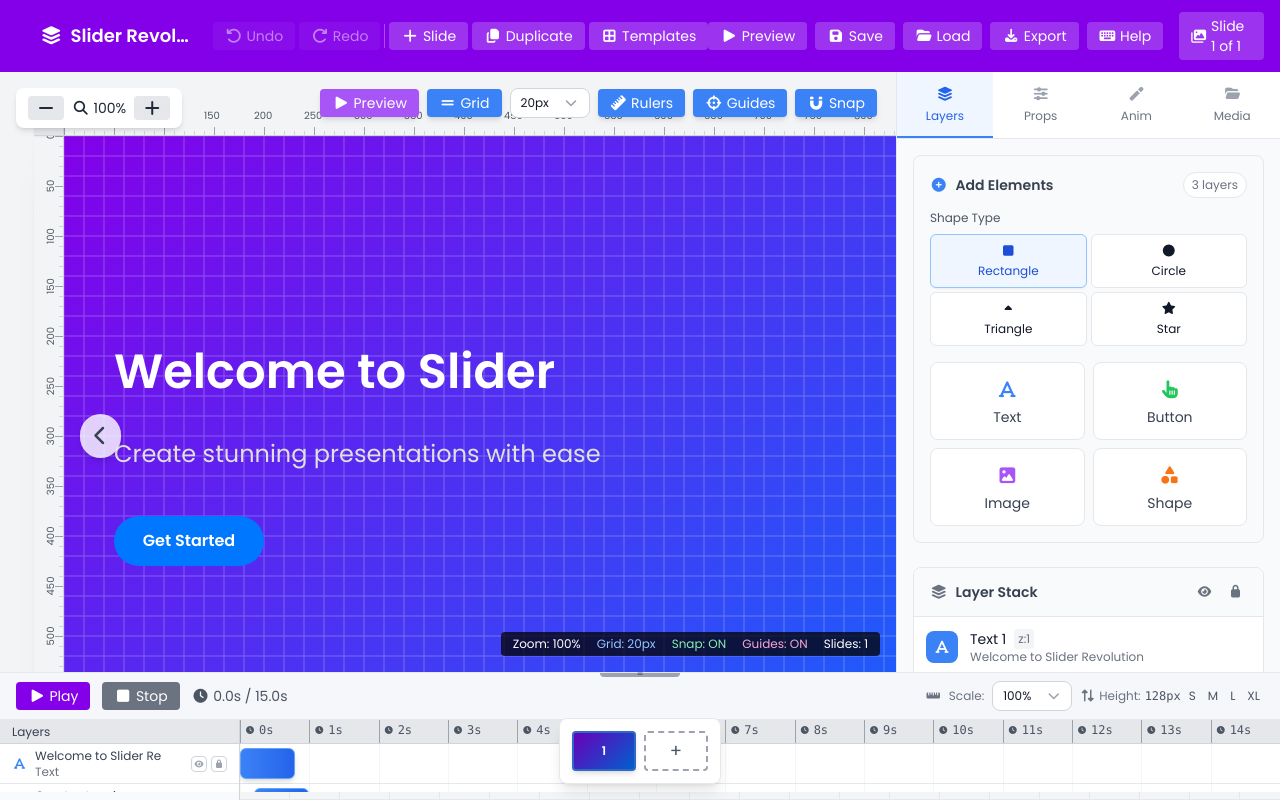
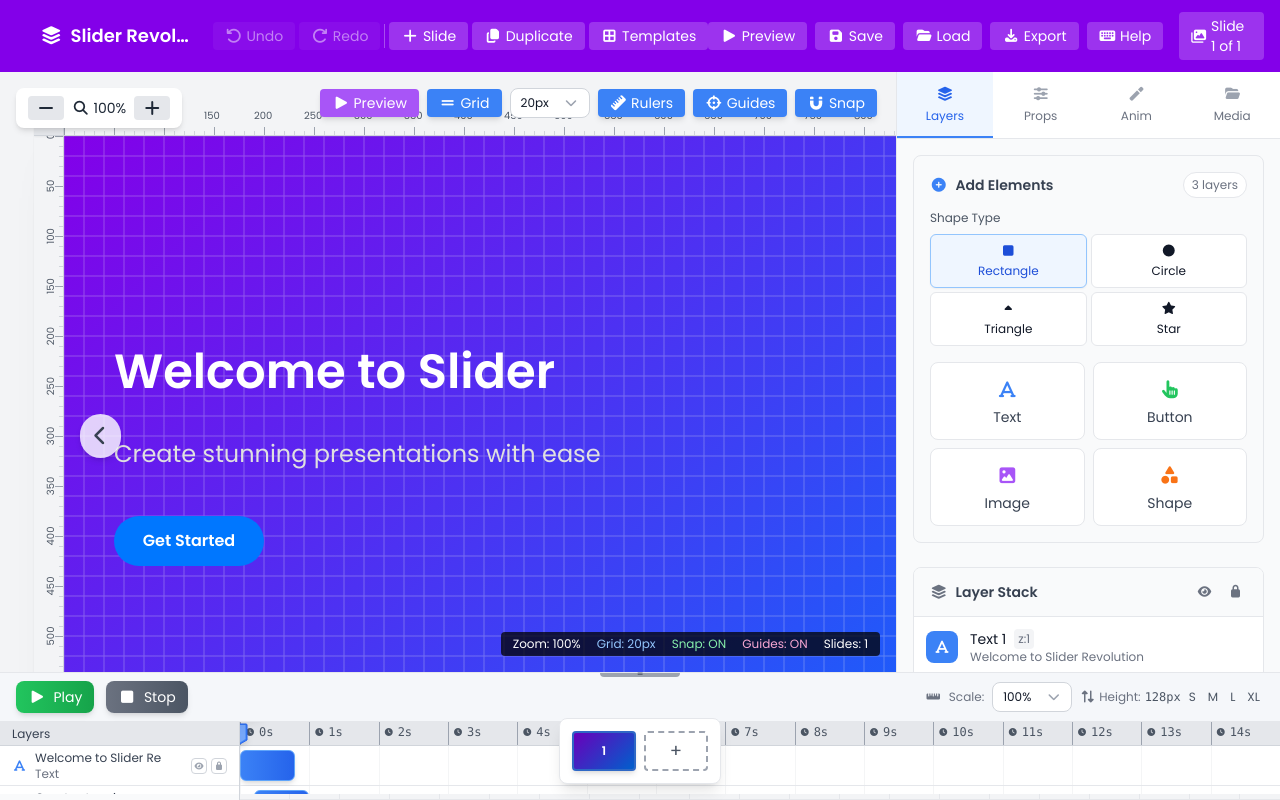
Before and after one commit to Dhruvit36/advanced-slider-tool, a React (Vite) app: page / in a window 1280 px wide. Built offline with nearby package versions, Linux system fonts and the light colour scheme.

Commit message:
Improved playhead tracker on the timeline.

```diff
--- a/src/components/Timeline.tsx
+++ b/src/components/Timeline.tsx
@@ -3,6 +3,7 @@ import { useSlider } from '../context/SliderContext';
 import { TimelineControls } from './timeline/TimelineControls';
 import { LayersPanel } from './timeline/LayersPanel';
 import { TimelineMarkers } from './timeline/TimelineMarkers';
+import { TimelinePlayhead } from './timeline/TimelinePlayhead';
 import { AnimationBlock } from './timeline/AnimationBlock';
 import { Layer, Slide } from '../types';
 
@@ -252,6 +253,14 @@ export function Timeline() {
               <TimelineMarkers />
             </div>
 
+            {/* Timeline Playhead */}
+            <TimelinePlayhead
+              currentTime={currentTime}
+              maxTime={maxTime}
+              isPlaying={isPlaying}
+              timelineHeight={timelineHeight}
+            />
+
             {/* Spacer for timeline markers */}
             <div className="h-6"></div>
 
--- a/src/components/timeline/TimelineControls.tsx
+++ b/src/components/timeline/TimelineControls.tsx
@@ -27,26 +27,28 @@ export function TimelineControls({
   formatTime
 }: TimelineControlsProps) {
   return (
-    <div className="flex items-center justify-between px-2 sm:px-4 py-2 border-b border-border-light">
+    <div className="border-b border-border-light">
+      {/* Main Controls Row */}
+      <div className="flex items-center justify-between px-2 sm:px-4 py-2">
         <div className="flex items-center space-x-2 sm:space-x-3">
           <button
             onClick={onTogglePlayback}
-          className="bg-primary text-white px-2 sm:px-3 py-1 rounded hover:opacity-90 text-sm flex items-center"
+            className={`text-white px-3 py-1.5 rounded-lg hover:opacity-90 text-sm flex items-center transition-all duration-200 shadow-md ${
+              isPlaying
+                ? 'bg-gradient-to-r from-red-500 to-red-600 hover:from-red-600 hover:to-red-700'
+                : 'bg-gradient-to-r from-green-500 to-green-600 hover:from-green-600 hover:to-green-700'
+            }`}
           >
-          <i className={`fas ${isPlaying ? 'fa-pause' : 'fa-play'} mr-1`}></i>
+            <i className={`fas ${isPlaying ? 'fa-pause' : 'fa-play'} mr-2`}></i>
             {isPlaying ? 'Pause' : 'Play'}
           </button>
           <button
             onClick={onReset}
-          className="bg-gray-500 text-white px-2 sm:px-3 py-1 rounded hover:opacity-90 text-sm flex items-center"
+            className="bg-gradient-to-r from-gray-500 to-gray-600 hover:from-gray-600 hover:to-gray-700 text-white px-3 py-1.5 rounded-lg hover:opacity-90 text-sm flex items-center transition-all duration-200 shadow-md"
           >
-          <i className="fas fa-stop mr-1"></i>
+            <i className="fas fa-stop mr-2"></i>
             Stop
           </button>
-        <span className="text-xs sm:text-sm text-gray-600 flex items-center">
-          <i className="fas fa-clock mr-1"></i>
-          {formatTime(currentTime)} / {formatTime(maxTime)}
-        </span>
         </div>
 
         <div className="flex items-center space-x-2">
@@ -111,5 +113,6 @@ export function TimelineControls({
           </div>
         </div>
       </div>
+    </div>
   );
 }
--- /dev/null
+++ b/src/components/timeline/TimelinePlayhead.tsx
@@ -0,0 +1,99 @@
+import React from 'react';
+
+interface TimelinePlayheadProps {
+  currentTime: number;
+  maxTime: number;
+  isPlaying: boolean;
+  timelineHeight: number;
+}
+
+export function TimelinePlayhead({ currentTime, maxTime, isPlaying, timelineHeight }: TimelinePlayheadProps) {
+  const progressPercent = Math.min((currentTime / maxTime) * 100, 100);
+
+  const formatTime = (ms: number) => {
+    const seconds = Math.floor(ms / 1000);
+    const minutes = Math.floor(seconds / 60);
+    const remainingSeconds = seconds % 60;
+    const milliseconds = Math.floor((ms % 1000) / 100);
+
+    if (minutes > 0) {
+      return `${minutes}:${remainingSeconds.toString().padStart(2, '0')}.${milliseconds}`;
+    }
+    return `${remainingSeconds}.${milliseconds}s`;
+  };
+
+  return (
+    <>
+      {/* Playhead in timeline markers area - reverse triangle shape */}
+      <div
+        className="absolute top-0 z-20 transition-all duration-150 ease-out"
+        style={{ left: `calc(${progressPercent}% - 8px)` }}
+      >
+        {/* Reverse triangle playhead with rounded corners */}
+        <div
+          className={`relative w-4 h-6 transition-all duration-200 ${
+            isPlaying
+              ? 'filter drop-shadow-lg'
+              : 'filter drop-shadow-md'
+          }`}
+        >
+          {/* Main triangle shape */}
+          <svg
+            width="16"
+            height="24"
+            viewBox="0 0 16 24"
+            className={`transition-all duration-200 ${
+              isPlaying ? 'animate-pulse' : ''
+            }`}
+          >
+            <path
+              d="M2 2 L14 2 Q15 2 15 3 L15 18 L8 22 L1 18 L1 3 Q1 2 2 2 Z"
+              className={`transition-all duration-200 ${
+                isPlaying
+                  ? 'fill-red-500 stroke-red-600'
+                  : 'fill-blue-500 stroke-blue-600'
+              }`}
+              strokeWidth="1"
+            />
+            {/* Inner highlight */}
+            <path
+              d="M3 3 L13 3 Q13.5 3 13.5 3.5 L13.5 17 L8 20.5 L2.5 17 L2.5 3.5 Q2.5 3 3 3 Z"
+              className="fill-white opacity-30"
+            />
+          </svg>
+
+          {/* Time display tooltip */}
+          <div
+            className={`absolute -top-8 left-1/2 transform -translate-x-1/2 px-2 py-1 rounded text-xs font-mono text-white shadow-lg transition-all duration-200 whitespace-nowrap ${
+              isPlaying
+                ? 'bg-red-600'
+                : 'bg-blue-600'
+            }`}
+          >
+            {formatTime(currentTime)}
+            {/* Tooltip arrow */}
+            <div
+              className={`absolute top-full left-1/2 transform -translate-x-1/2 w-0 h-0 border-l-2 border-r-2 border-transparent ${
+                isPlaying
+                  ? 'border-t-red-600'
+                  : 'border-t-blue-600'
+              }`}
+              style={{ borderTopWidth: '4px' }}
+            ></div>
+          </div>
+
+          {/* Glowing effect when playing */}
+          {isPlaying && (
+            <div
+              className="absolute inset-0 rounded-lg opacity-50 animate-ping"
+              style={{
+                background: 'radial-gradient(circle, rgba(239, 68, 68, 0.4) 0%, transparent 70%)',
+                transform: 'scale(1.5)'
+              }}
+            ></div>
+          )}
+        </div>
+      </div>
+    </>
+  );
+}
--- a/src/index.css
+++ b/src/index.css
@@ -986,3 +986,62 @@ input[type="color"]::-moz-color-swatch {
   opacity: 1;
   background: rgba(59, 130, 246, 0.2);
 }
+
+/* Progress Tracker Animations */
+@keyframes progress-shine {
+  0% {
+    background-position: -200% center;
+  }
+  100% {
+    background-position: 200% center;
+  }
+}
+
+@keyframes progress-pulse {
+  0%, 100% {
+    transform: scale(1);
+    opacity: 1;
+  }
+  50% {
+    transform: scale(1.05);
+    opacity: 0.8;
+  }
+}
+
+@keyframes progress-glow {
+  0%, 100% {
+    box-shadow: 0 0 5px rgba(147, 51, 234, 0.3);
+  }
+  50% {
+    box-shadow: 0 0 20px rgba(147, 51, 234, 0.6), 0 0 30px rgba(147, 51, 234, 0.4);
+  }
+}
+
+@keyframes indicator-bounce {
+  0%, 100% {
+    transform: translateY(-50%) scale(1);
+  }
+  50% {
+    transform: translateY(-50%) scale(1.2);
+  }
+}
+
+/* Progress Bar Enhancement */
+.progress-bar-shine {
+  background: linear-gradient(
+    90deg,
+    transparent,
+    rgba(255, 255, 255, 0.4),
+    transparent
+  );
+  background-size: 200% 100%;
+  animation: progress-shine 2s infinite;
+}
+
+.progress-indicator-active {
+  animation: progress-pulse 2s infinite, progress-glow 2s infinite;
+}
+
+.progress-dot-bounce {
+  animation: indicator-bounce 1s infinite;
+}
```
Lines whose indentation alone changed are shown as unchanged.
